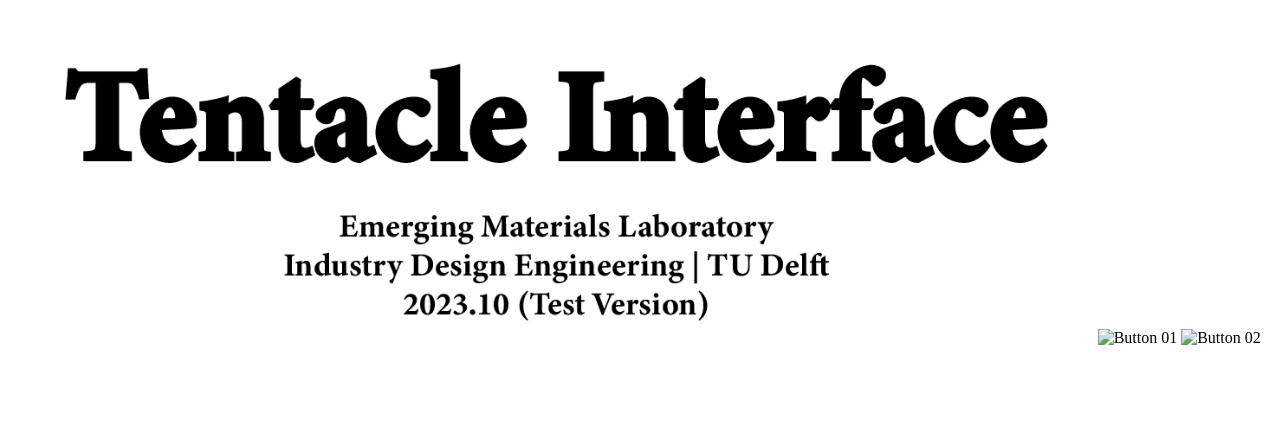
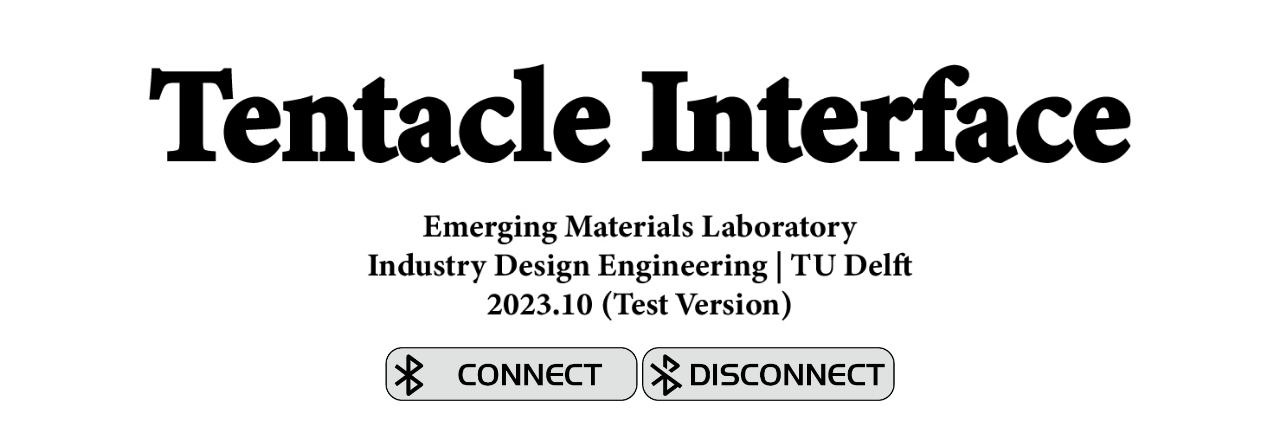
Before and after one commit to Cindermon/hello-world-website, a plain HTML site: page index.html in a window 1280 px wide. Drawn offline with Linux system fonts and the light colour scheme.

Commit message:
Update index.html

```diff
--- a/index.html
+++ b/index.html
@@ -22,8 +22,8 @@
 <body>
   <div id="container">
     <img id="img-website" src="Website-01.jpg" alt="Main Website Image">
-    <img class="button-image" src="Button-01.jpg" alt="Button 01" id="button01">
-    <img class="button-image" src="Button-02.jpg" alt="Button 02" id="button02">
+    <img class="button-image" src="Button 01.jpg" alt="Button 01" id="button01">
+    <img class="button-image" src="Button 02.jpg" alt="Button 02" id="button02">
   </div>
 
   <script>
```
